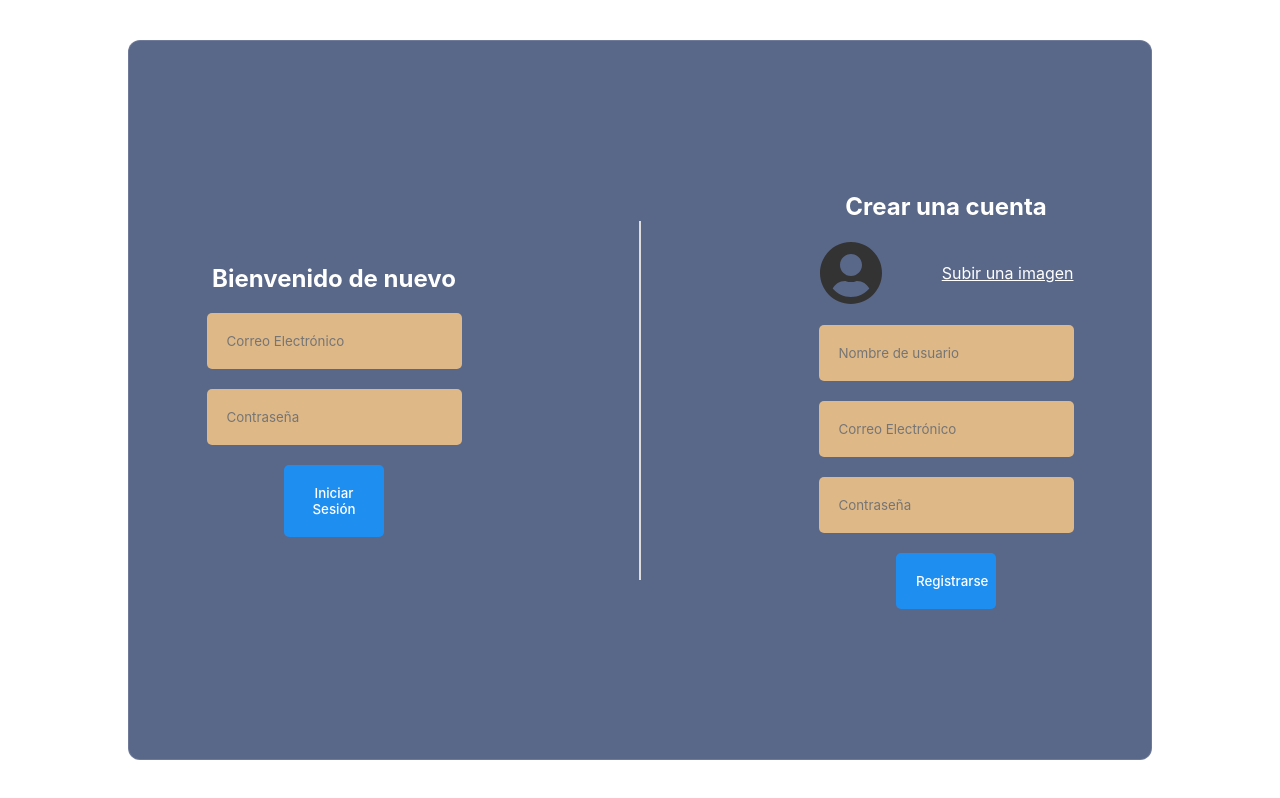
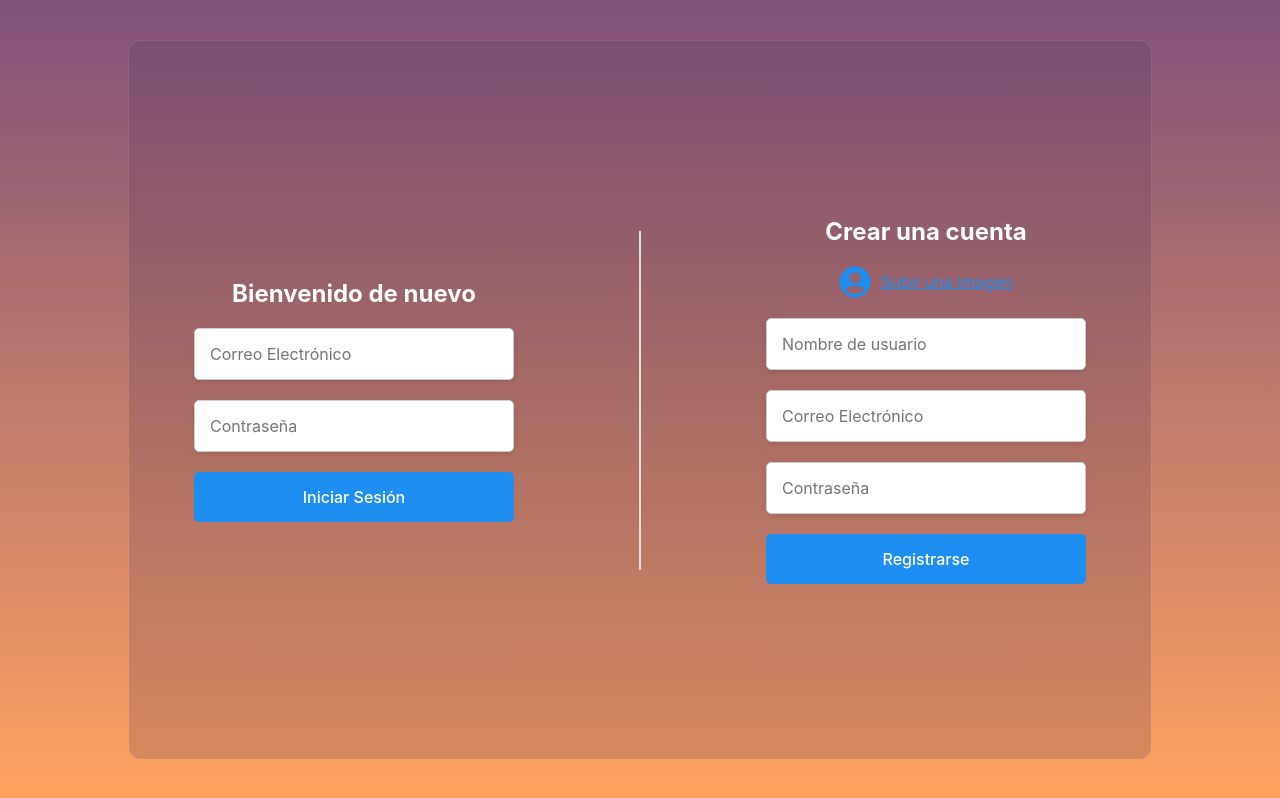
Before and after one commit to AldG99/social-wave, a React (Create React App) app: page / in a window 1280 px wide. Built offline with nearby package versions, Linux system fonts and the light colour scheme; no server answers; the HTML template or start-up script is replaced by a standard one.

Commit message:
Nuevo Diseño de Fondo y Componentes

```diff
--- a/src/index.css
+++ b/src/index.css
@@ -13,19 +13,21 @@ body {
   display: flex;
   align-items: center;
   justify-content: center;
-  height:  100vh;
+  height: 100vh;
   color: white;
+  background:
+    linear-gradient(rgba(255, 127, 80, 0.3), rgba(255, 127, 80, 0.3)), /* Capa de naranja transparente */
+    linear-gradient(to bottom, #483D8B, #ffb265);
+  background-size: cover;
 }
 
 .container {
   width: 80vw;
   height: 90vh;
-  background-color: rgb(89, 103, 136);
   border-radius: 12px;
-  border: 1px solid rgba(255, 255, 255, 0.125);
+  border: 1px solid rgba(255, 255, 255, 0.05);
   display: flex;
 }
-
 
 .loading {
   padding: 50px;
--- a/src/styles/chat.scss
+++ b/src/styles/chat.scss
@@ -1,19 +1,17 @@
 .chat {
   flex: 2;
-  border-left: 1px solid #ddd;
-  border-right: 1px solid #ddd;
   height: 100%;
   display: flex;
   flex-direction: column;
-  background-color: #f9f9f9;
+  background-color: rgba(253, 201, 240, 0.45);
 
   .top {
     padding: 20px;
     display: flex;
     align-items: center;
     justify-content: space-between;
-    border-bottom: 1px solid #ddd;
-    background-color: #ffffff;
+    background-color: rgba(245, 185, 140, 0.75);
+    box-shadow: 0 2px 2px rgba(0, 0, 0, 0.150);
 
     .user {
       display: flex;
@@ -33,15 +31,15 @@
         gap: 5px;
 
         span {
-          font-size: 16px; // Ajustado para ser más responsivo
+          font-size: 16px;
           font-weight: bold;
-          color: #343a40;
+          color: #fff6ed;
         }
 
         p {
           font-size: 14px;
           font-weight: 300;
-          color: #6c757d;
+          color: #fff8f1;
         }
       }
     }
@@ -51,7 +49,7 @@
       gap: 10px;
 
       .icon {
-        font-size: 1.5rem; // Ajustado para ser más responsivo
+        font-size: 1.5rem;
         color: #6c757d;
         cursor: pointer;
 
@@ -70,6 +68,18 @@
     flex-direction: column;
     gap: 20px;
 
+    &::-webkit-scrollbar {
+      width: 5px;
+    }
+
+    &::-webkit-scrollbar-track {
+      background: rgba(255, 255, 255, 0.20);
+    }
+
+    &::-webkit-scrollbar-thumb {
+      background-color: rgba(175, 100, 110, 0.5);
+    }
+
     .message {
       max-width: 70%;
       display: flex;
@@ -80,7 +90,7 @@
 
         .texts {
           p {
-            background-color: #2a91d6;
+            background-color: rgba(100, 130, 175, 0.5);
             color: white;
           }
         }
@@ -99,7 +109,7 @@
 
         img {
           width: 100%;
-          height: auto; // Ajustado para ser más responsivo
+          height: auto;
           max-height: 300px;
           border-radius: 10px;
           object-fit: cover;
@@ -107,7 +117,7 @@
 
         p {
           padding: 10px 15px;
-          background-color: #e9ecef;
+          background-color: rgba(175, 100, 110, 0.5);
           border-radius: 10px;
           color: #343a40;
         }
@@ -125,9 +135,9 @@
     display: flex;
     align-items: center;
     justify-content: space-between;
-    border-top: 1px solid #ddd;
     gap: 20px;
-    background-color: #ffffff;
+    background-color: rgba(100, 135, 175, 0.75);
+    box-shadow: 0 -2px 2px rgba(0, 0, 0, 0.150);
 
     .icons {
       display: flex;
--- a/src/styles/chatList.scss
+++ b/src/styles/chatList.scss
@@ -1,7 +1,7 @@
 .chatList {
   flex: 1;
   overflow-y: auto;
-  background-color: #f9f9f9;
+  background-color: rgba(145, 110, 200, 0.35);
   border-bottom-left-radius: 12px;
 
   .search {
@@ -9,7 +9,7 @@
     align-items: center;
     gap: 1rem;
     padding: 1rem;
-    background-color: #ffffff;
+    background-color: rgba(125, 115, 140, 0.35);
     box-shadow: 0 2px 4px rgba(0, 0, 0, 0.1);
 
     .searchBar {
@@ -54,7 +54,7 @@
     gap: 1rem;
     padding: 1rem;
     cursor: pointer;
-    border-bottom: 1px solid #e9ecef;
+    border-bottom: 1px solid rgba(220, 190, 225, 0.195);
     transition: background-color 0.2s;
 
     &:hover {
@@ -75,13 +75,13 @@
 
       span {
         font-weight: 500;
-        color: #343a40;
+        color: #fff6ed;
       }
 
       p {
         font-size: 0.875rem;
         font-weight: 300;
-        color: #6c757d;
+        color: #fdecda;
       }
     }
   }
--- a/src/styles/detail.scss
+++ b/src/styles/detail.scss
@@ -1,5 +1,8 @@
 .detail {
   flex: 1;
+  background-color: rgba(250, 210, 170, 0.35);
+  border-top-right-radius: 12px;
+  border-bottom-right-radius: 12px;
 
   .user {
     padding: 30px 20px;
--- a/src/styles/login.scss
+++ b/src/styles/login.scss
@@ -1,9 +1,13 @@
 .login {
   width: 100%;
-  height: 100%;
   display: flex;
   align-items: center;
-  gap: 100px;
+  justify-content: center; /* Centra los elementos horizontalmente */
+  background-color: rgba(80, 50, 85, 0.195);
+  padding: 20px; /* Espaciado interno */
+  box-sizing: border-box;
+  border-radius: 12px;
+  gap: 85px; /* Añade espacio entre las dos cajas */
 
   .item {
     flex: 1;
@@ -11,40 +15,51 @@
     flex-direction: column;
     align-items: center;
     gap: 20px;
+    max-width: 400px; /* Limita el ancho máximo */
+    padding: 40px; /* Espaciado interno del formulario */
 
     form {
       display: flex;
       flex-direction: column;
       align-items: center;
-      justify-content: center;
+      width: 100%; /* Asegura que el formulario ocupe todo el ancho */
       gap: 20px;
 
       input {
-        padding: 20px;
-        border: none;
-        outline: none;
-        background-color: burlywood;
-        color: white;
+        width: 100%;
+        padding: 15px;
+        border: 1px solid #ccc; /* Borde ligero */
         border-radius: 5px;
+        background-color: #fff;
+        color: #333;
+        font-size: 16px; /* Tamaño de fuente consistente */
+        box-shadow: 0 2px 4px rgba(0, 0, 0, 0.1); /* Sombra ligera */
+        transition: border 0.3s ease;
+
+        &:focus {
+          border: 1px solid #1f8ef1; /* Borde azul en foco */
+          outline: none;
+        }
       }
 
       label {
         width: 100%;
         display: flex;
         align-items: center;
-        justify-content: space-between;
+        justify-content: center;
         cursor: pointer;
+        color: #1f8ef1; /* Color del texto */
         text-decoration: underline;
 
         .avatarIcon {
-          font-size: 4rem; /* Ajusta el tamaño del icono */
-          color: #333; /* Ajusta el color del icono */
+          font-size: 2rem; /* Ajusta el tamaño del icono */
+          color: #1f8ef1; /* Ajusta el color del icono */
           margin-right: 10px;
         }
 
         img {
-          width: 4rem; /* Ajusta el tamaño de la imagen */
-          height: 4rem; /* Asegura que la imagen sea cuadrada */
+          width: 50px; /* Ajusta el tamaño de la imagen */
+          height: 50px; /* Asegura que la imagen sea cuadrada */
           border-radius: 50%;
           object-fit: cover; /* Ajusta la imagen para que se recorte correctamente */
           margin-right: 10px;
@@ -52,18 +67,24 @@
       }
 
       button {
-        width: 100px;
-        padding: 20px;
+        width: 100%;
+        padding: 15px;
         border: none;
         background-color: #1f8ef1;
         color: white;
         border-radius: 5px;
         cursor: pointer;
         font-weight: 500;
+        font-size: 16px; /* Tamaño de fuente consistente */
+        transition: background-color 0.3s ease;
+
+        &:hover {
+          background-color: #0b7dda; /* Color de fondo al pasar el cursor */
+        }
 
         &:disabled {
           cursor: not-allowed;
-          background-color: #1f8ff1a9;
+          background-color: #a3c9f1; /* Color de fondo cuando está deshabilitado */
         }
       }
     }
--- a/src/styles/userInfo.scss
+++ b/src/styles/userInfo.scss
@@ -3,6 +3,8 @@
   display: flex;
   align-items: center;
   justify-content: space-around;
+  background-color: rgba(100, 100, 155, 0.75);
+  border-top-left-radius: 12px;
 
   .user {
     display: flex;
@@ -11,13 +13,14 @@
 
     h2 {
       margin-left: 10px;
+      color: #fff6ed;
     }
 
     img {
       width: 50px;
       height: 50px;
-      border-radius: 50%; /* Para hacer la imagen redonda */
-      object-fit: cover; /* Mantiene la relación de aspecto de la imagen */
+      border-radius: 50%;
+      object-fit: cover;
     }
   }
 
@@ -27,11 +30,11 @@
 
     .icon {
       font-size: 1.05rem;
-      color: #ffffff;
+      color: #fff6ed;
       cursor: pointer;
 
       &:hover {
-        color: #000;
+        color: #eaccad;
       }
     }
   }
```
